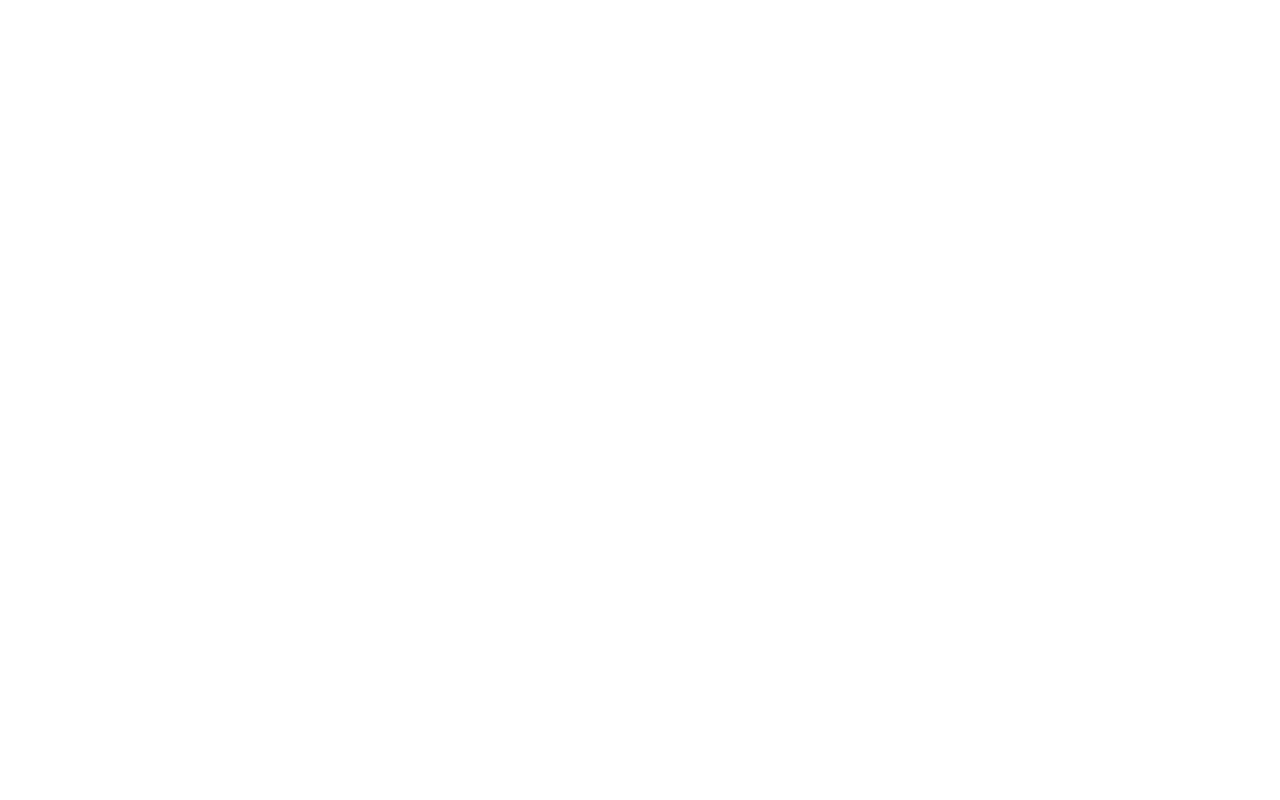
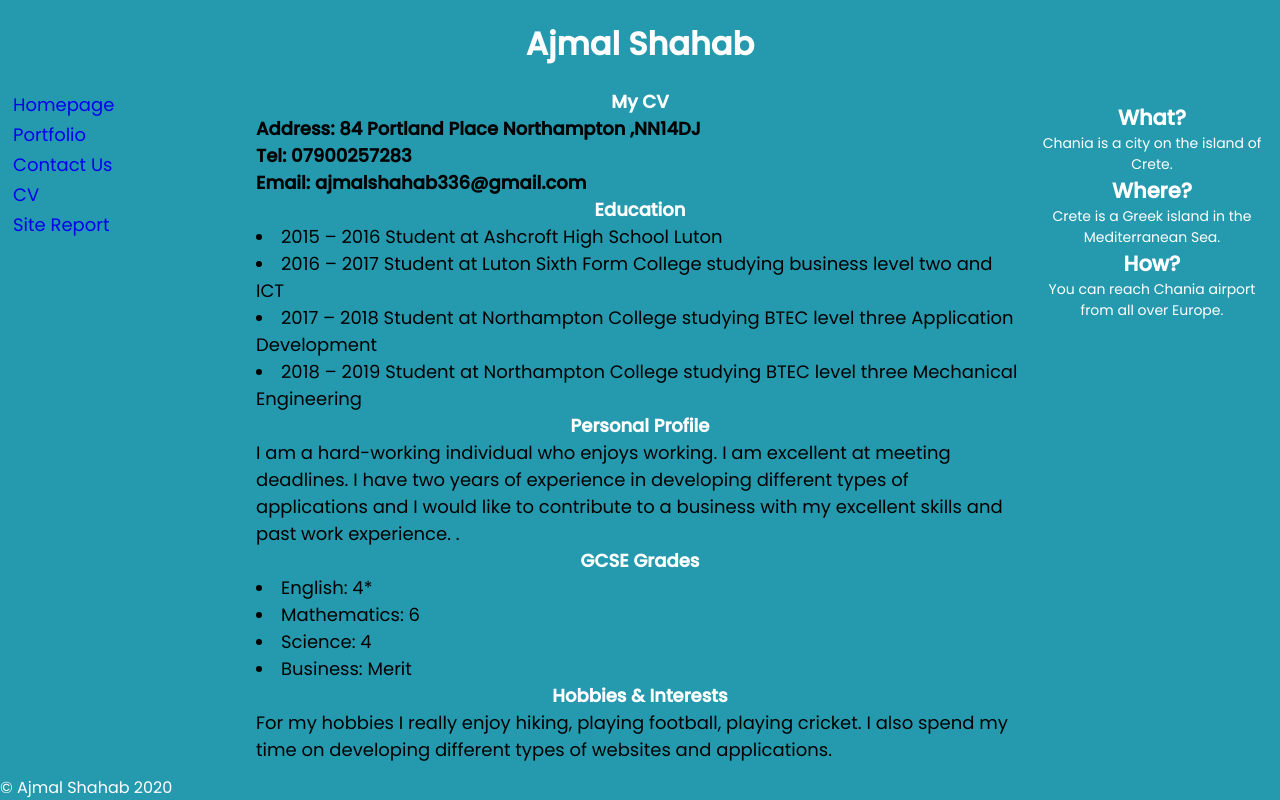
Before and after one commit to Ajmalshahab/mynewwebsite, a plain HTML site: page cv.html in a window 1280 px wide. Drawn offline with Linux system fonts and the light colour scheme.

Commit message:
CV added

```diff
--- a/cv.html
+++ b/cv.html
@@ -0,0 +1,141 @@
+<html lang="en">
+<head>
+  <meta charset="UTF-8">
+  <meta name="viewport" content="width=device-width, initial-scale=1">
+
+  <link rel="stylesheet" href="main.css"
+media="screen" />
+ <link rel="stylesheet" href="mobile.css"
+media="screen and (max-width: 800px)" />
+ <link rel="stylesheet" href="desktop.css"
+media="screen and (min-width: 800px)" />
+
+
+<!-- The font that i used -->  <link
+			href="https://fonts.googleapis.com/css?family=Poppins:400,500&display=swap"
+			rel="stylesheet"
+		/>
+  <title>Ajmal Shahab</title>
+</head>
+ <body>
+
+
+  <!--  This is the header -->
+
+
+ <header>
+ <h1>Ajmal Shahab</h1>
+</header>
+
+
+
+
+<!-- These are the menues in my navigation bar-->
+
+
+<nav>
+
+ <ul>
+ <li>
+ <a href="index.html">Homepage</a>
+ </li>
+ <li>
+ <a href="portfolio.html">Portfolio</a>
+ </li>
+ <li>
+ <a href="contact.html">Contact Us</a>
+ </li>
+ <li>
+  <a href="cv.html">CV</a>
+  </li>
+  <li>
+    <a href="sirereport.html">Site Report</a>
+    </li>
+ </ul>
+
+ </nav>
+
+
+<!-- This is where it will show the main content of my page-->
+
+ <main>
+
+  <div class="cv" action="">
+
+
+ <p>
+
+  <h3> My CV </h3>
+
+
+  <h4> Address:       84 Portland Place Northampton ,NN14DJ </h4>
+  <h4> Tel:                    07900257283         </h4>
+    <h4> Email:                ajmalshahab336@gmail.com </h4>
+
+
+
+    <h3> Education </h3>
+
+
+    <li> 2015 – 2016
+      Student at Ashcroft High School Luton </li>
+
+    <li> 2016 – 2017
+      Student at Luton Sixth Form College studying business level two and ICT    </li>
+
+      <li> 2017 – 2018
+        Student at Northampton College studying BTEC level three Application Development </li>
+
+        <li>2018 – 2019
+ Student at Northampton College studying BTEC level three Mechanical Engineering
+ </li>
+
+  <h3>Personal Profile</h3>
+  <p>
+    I am a hard-working individual who enjoys working. I am excellent at meeting deadlines. I have two years of experience in developing different types of applications and I would like to contribute to a business with my excellent skills and past work experience.
+    .</p>
+
+    <h3>GCSE Grades</h3>
+
+<li>English: 4*
+</li>
+<li>Mathematics: 6
+</li>
+<li>Science: 4
+</li>
+<li>Business: Merit
+</li>
+
+  <h3>Hobbies & Interests
+</h3>
+  <p>
+    For my hobbies I really enjoy hiking, playing football, playing cricket. I also spend my time on developing different types of websites and applications.</p>
+
+
+</div>
+ </p>
+ </main>
+
+
+<!-- All the content of the side bar will be here -->
+
+
+ <aside>
+
+  <h2>What?</h2>
+  <p>Chania is a city on the island of Crete.</p>
+  <h2>Where?</h2>
+  <p>Crete is a Greek island in the Mediterranean Sea.</p>
+  <h2>How?</h2>
+  <p>You can reach Chania airport from all over Europe.</p>
+
+
+</aside>
+
+<!--    This is the start of my -->
+
+<footer>
+ &copy; Ajmal Shahab 2020
+ </footer>
+ </body>
+</html>
--- a/desktop.css
+++ b/desktop.css
@@ -2,6 +2,7 @@
     text-decoration: none;
     padding: 0;
     margin: 0;
+    background-color: #259aaf;
     }
 
 
@@ -10,16 +11,19 @@ body {
     display: grid;
     font-family: 'Poppins', sans-serif;
     grid-template-columns: 20% 60% 20%;
-    grid-template-rows: auto;
+    grid-template-rows: auto 1fr auto;
     grid-template-areas: "header header header"
     "nav main aside"
      "footer footer footer";
+     min-height: 100vh;
+}
 
-}
+
+
+
 
 header {
     text-align: center;
-    background-color: blue;
     color: white;
     padding: 20px;
     grid-area: header;
@@ -35,20 +39,48 @@ header {
     }
 
     nav li {
+    font-size: large;
     margin: 3px;
     list-style-type: none;
     }
 
     nav li:hover {
     margin: 10px;
-    background-color: #0099cc;
     }
+
+
+    /* Here starts the main conent of the page  */
     main {
+    text-decoration: none;
     text-align: center;
-    background-color: rgba(83, 0, 139, 0.514);
     color: white;
     grid-area: main;
+
+   }
+
+
+   /* This is where the CSS For CV page starts */
+
+   .cv {
+text-align: left;
+    font-size: 18px;
+    color: black;
+    text-decoration: none;
+
     }
+
+
+
+/* all the heading three will have these features */
+    h3
+    {
+        font-size: 18px;
+        color: rgb(255, 255, 255);
+        text-align: center;
+
+        }
+
+
 
     /* This is the start of contact us*/
     * {
@@ -76,7 +108,7 @@ header {
         border: 0;
       }
 
-/*       When you hover ove the form box or the submit button you will see that it changes to yellow */
+/*       When you hover ove the form box or the submit button you will see that it changes to gold */
 
     form button:hover {
         background: gold;
@@ -84,7 +116,7 @@ header {
 
       label {
         text-align: center;
-        color: rgb(255, 0, 0);
+        color: rgb(255, 255, 255);
         display: block;
         padding: 0.5em 1.5em 0.5em 0;
       }
@@ -120,12 +152,13 @@ header {
         }
       }
 
+
+
+
 /* End of contact us page
  */
     aside {
-    background-color: lightgreen;
     grid-area: aside;
-    background-color: #33b5e5;
     padding: 14px;
     color: #ffffff;
     font-size: 14px;
@@ -133,7 +166,7 @@ header {
  }
 
     footer {
-    background-color: darkgreen;
     color: white;
     grid-area: footer;
+
     }
--- a/mobile.css
+++ b/mobile.css
@@ -2,22 +2,24 @@
     text-decoration: none;
     padding: 0;
     margin: 0;
+    background-color: #259aaf;
+
     }
 
 
 
 header {
 text-align: center;
-background-color: blue;
-color: rgb(248, 1, 1);
+color: rgb(255, 255, 255);
 padding: 20px;
+
 }
 
 
 
 nav {
     text-align: center;
-    font-size: 20px;
+    font-size: 30px;
     }
 
 
@@ -29,16 +31,43 @@ nav ui {
     list-style-type: none;
   }
 
+
+/* When you hover over the menu the background will change to white colour */
     nav li:hover {
-    background-color: #0099cc;
+    background-color: #ffffff;
   }
 
 /* This is where the main content of my website starts */
+
+
 main {
+
+padding: 20px;
 text-align: center;
-background-color: darkblue;
 color: white;
 }
+
+   /* This is where the CSS For CV page starts */
+
+   .cv {
+    text-align: left;
+        font-size: 18px;
+        color: black;
+        text-decoration: none;
+
+        }
+
+
+
+    /* all the heading three will have these features */
+        h3
+        {
+            font-size: 18px;
+            color: rgb(255, 255, 255);
+            text-align: center;
+
+            }
+
 
 
     /* This is the start of contact us*/
@@ -72,7 +101,7 @@ color: white;
 
     label {
       text-align: center;
-      color: rgb(255, 0, 0);
+      color: rgb(255, 255, 255);
       display: block;
       padding: 0.5em 1.5em 0.5em 0;
     }
@@ -113,10 +142,9 @@ color: white;
 
 
 
-/*  This is where the side starts */
+/*  This is where the side bar starts */
 
  aside {
-    background-color: #33b5e5;
     padding: 15px;
     color: #ffffff;
     text-align: center;
@@ -128,6 +156,7 @@ color: white;
 /*  This is where my footer starts */
 
  footer {
-background-color: darkgreen;
 color: white;
+text-align: center;
+
 }
```
Also changed, not shown: contact.html (+5 -15 lines), index.html (+32 -5 lines), portfolio.html (+105 -0 lines), sitereport.html (added, +106 -0 lines), sirereport.html (deleted), 1 other file.
